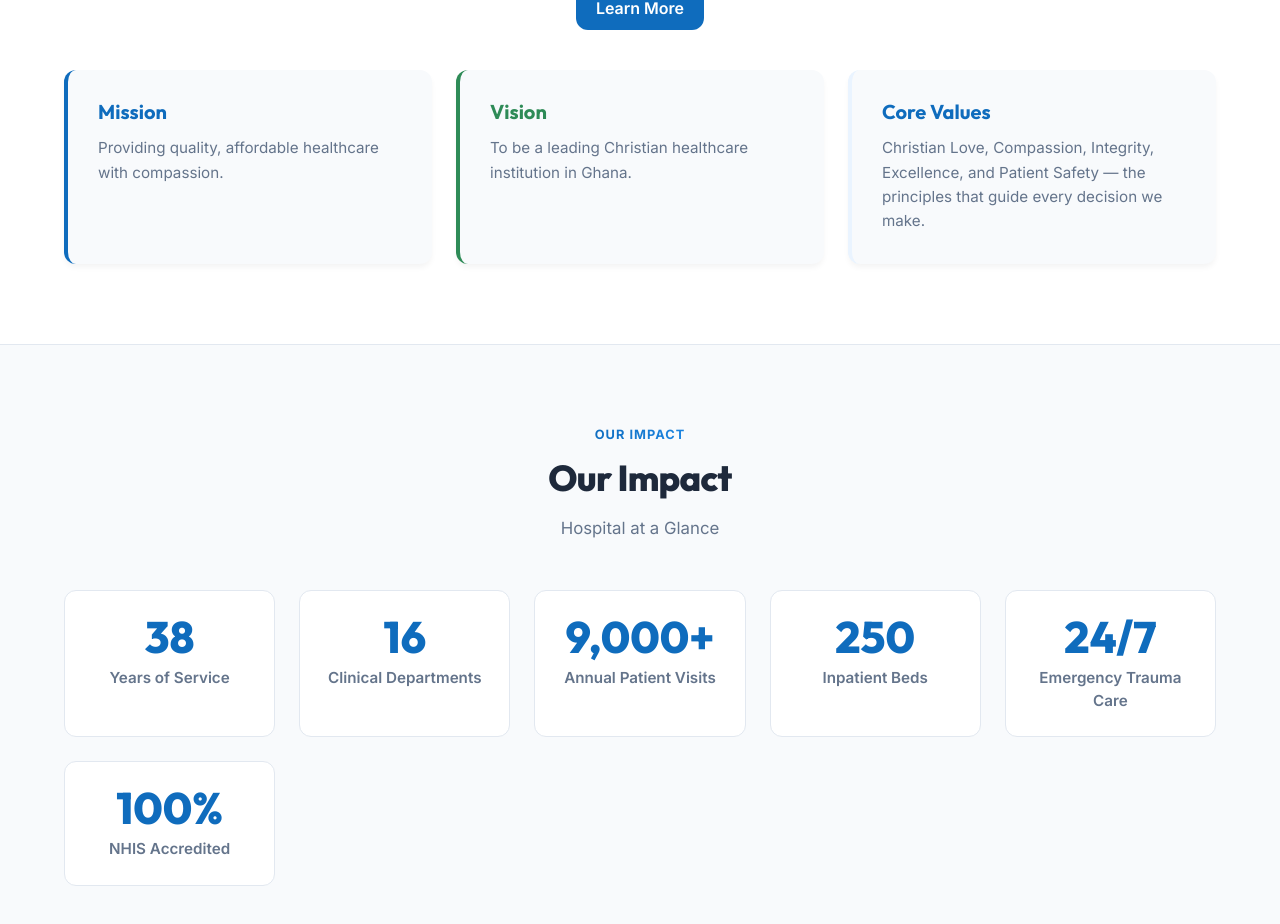
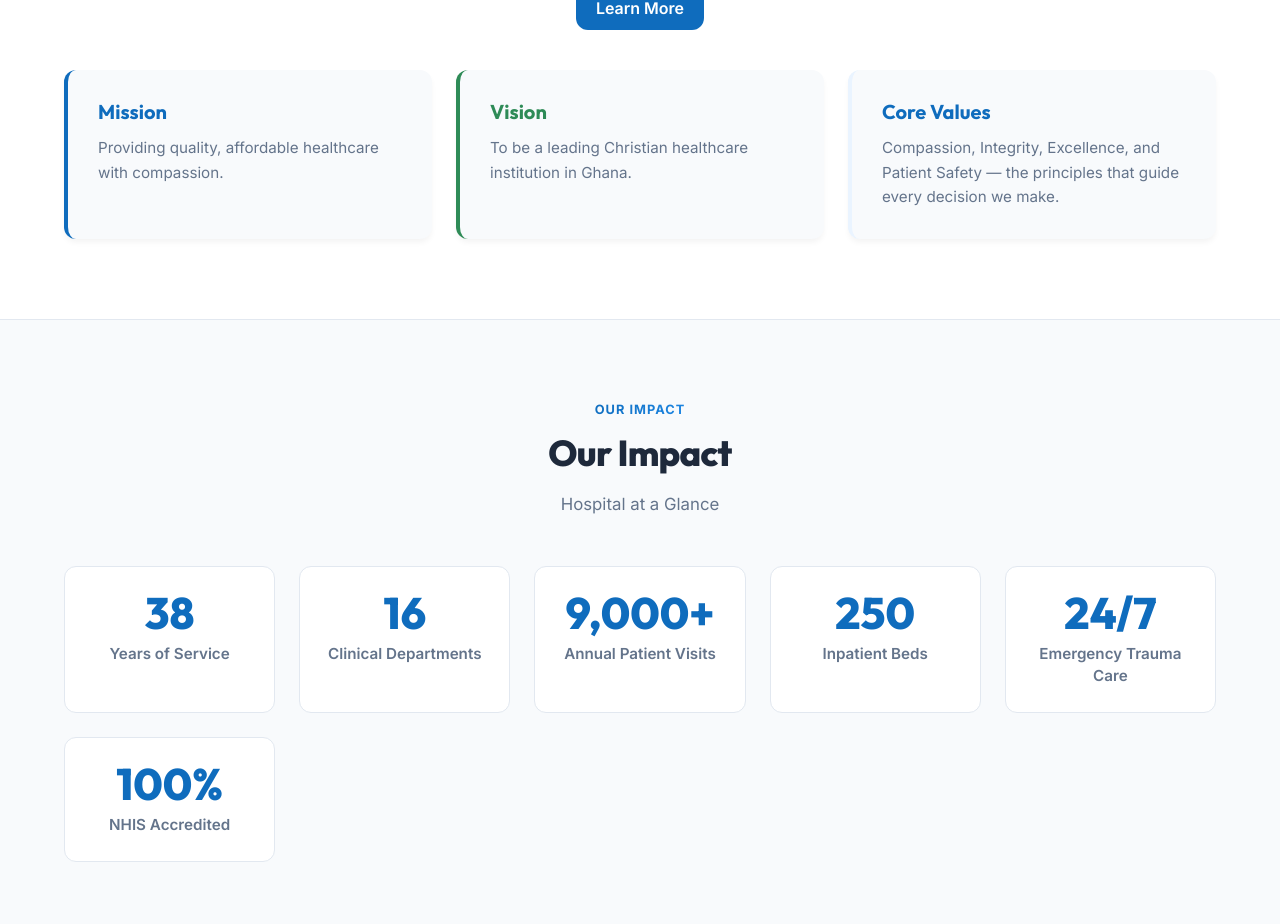
Before and after one commit to universityshopgh/agogohospital, a Next.js app: page / in a window 1280 px wide. Shown: the part 1244-2168 px from the top of the page. Built offline with nearby package versions, Linux system fonts and the light colour scheme.

Commit message:
fix: remove Christian Love from Core Values

```diff
--- a/src/app/page.js
+++ b/src/app/page.js
@@ -154,7 +154,7 @@ export default function Home() {
               <div style={{ backgroundColor: 'var(--bg-color)', padding: '30px', borderRadius: '12px', borderLeft: '4px solid var(--accent)', boxShadow: '0 4px 6px -1px rgba(0,0,0,0.05)' }}>
                 <h4 style={{ color: 'var(--primary)', marginBottom: '12px', fontSize: '1.25rem' }}>Core Values</h4>
                 <p style={{ fontSize: '0.95rem', color: 'var(--text-secondary)', lineHeight: '1.6' }}>
-                  Christian Love, Compassion, Integrity, Excellence, and Patient Safety — the principles that guide every decision we make.
+                  Compassion, Integrity, Excellence, and Patient Safety — the principles that guide every decision we make.
                 </p>
               </div>
             </div>
```
